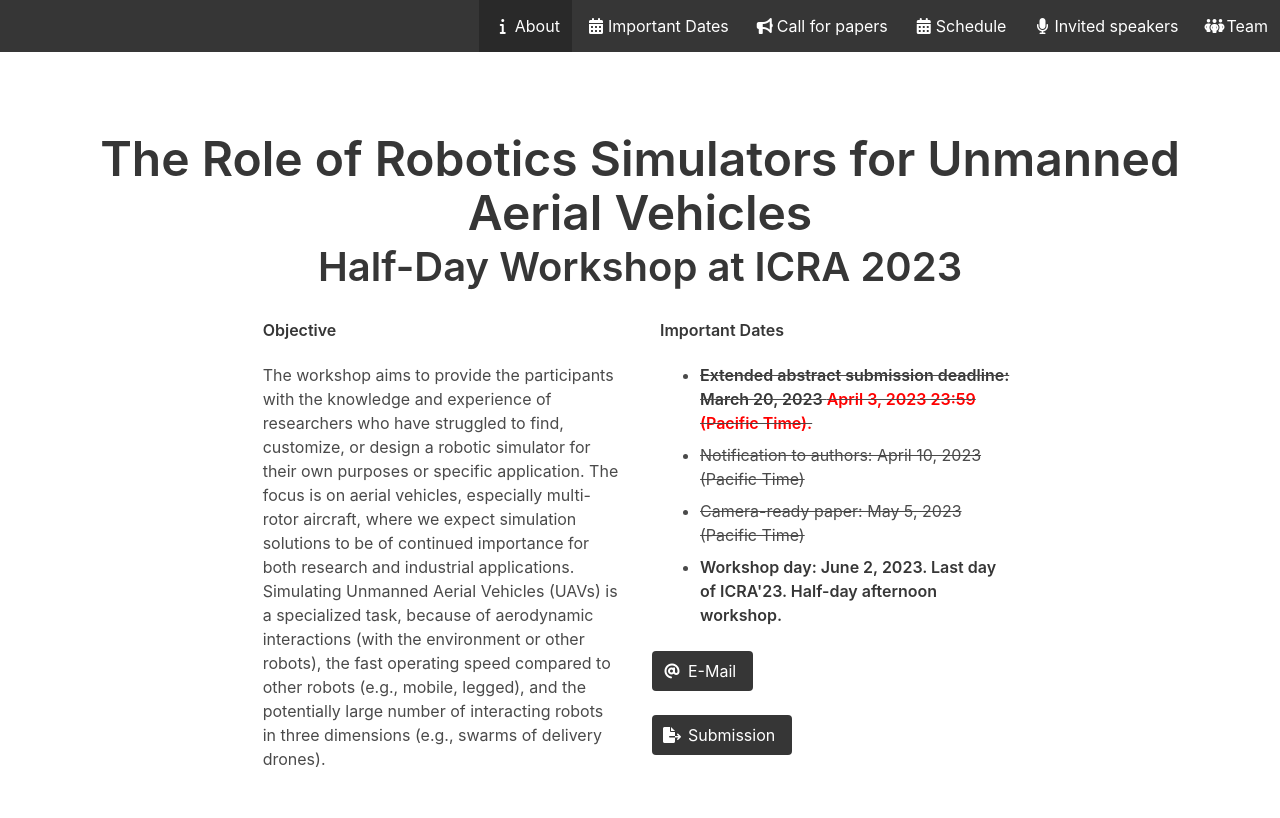
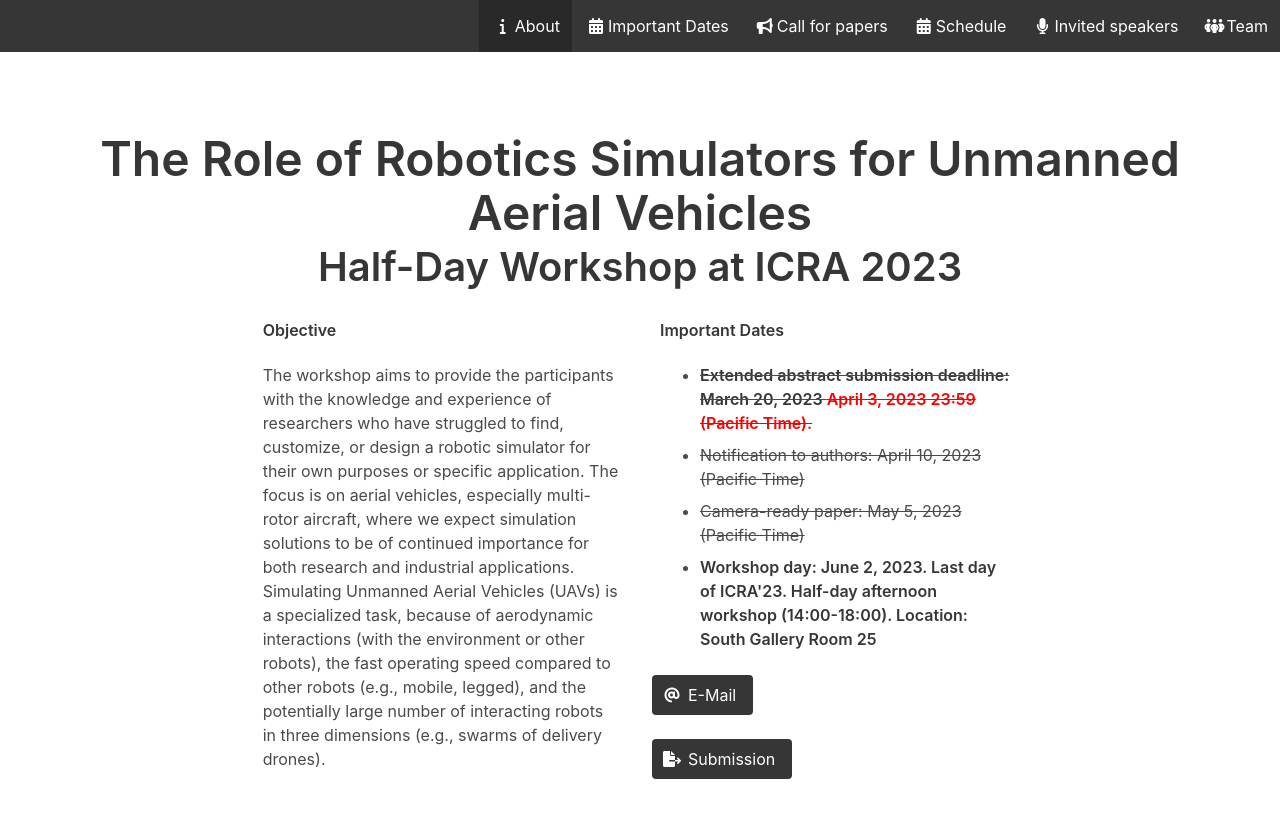
Before and after one commit to IMRCLab/workshop-uav-sims-icra2023, a Jekyll site: the page built from index.html, in a window 1280 px wide and 900 px high. Shown: the top 818 px of the window. Built offline with Jekyll 4.4.1, drawn with Linux system fonts in a browser that asks for light colours.

Commit message:
Update index.html

```diff
--- a/index.html
+++ b/index.html
@@ -57,7 +57,7 @@ title: The Role of Robotics Simulators for Unmanned Aerial Vehicles
               <s>Camera-ready paper: May 5, 2023 (Pacific Time)</s>
             </li>
             <li>
-              <span class="title"<b>Workshop day: June 2, 2023. Last day of ICRA'23. Half-day afternoon workshop.</b></span>
+              <span class="title"<b>Workshop day: June 2, 2023. Last day of ICRA'23. Half-day afternoon workshop (14:00-18:00). Location: South Gallery Room 25</b></span>
             </li>
           </ul>
 
```
